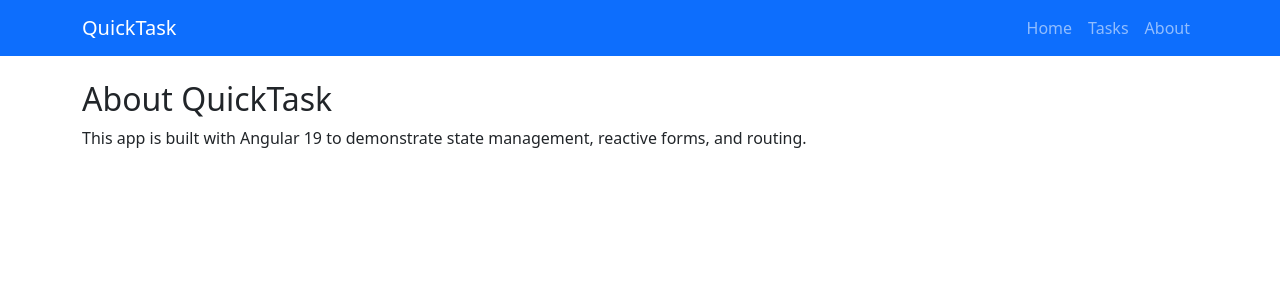
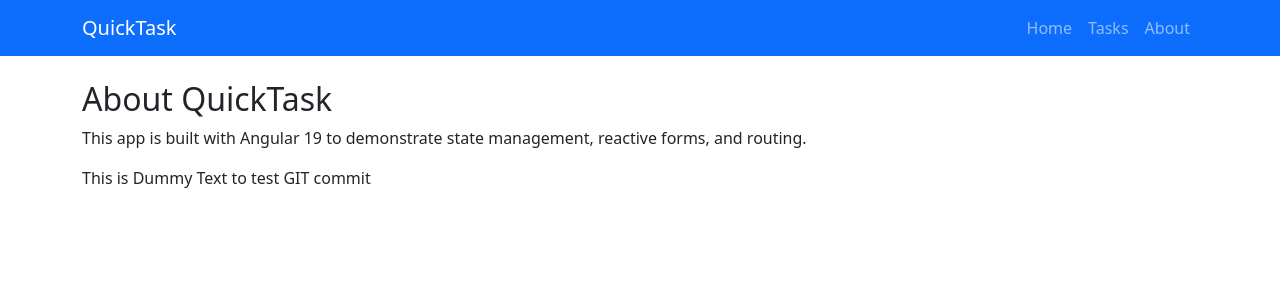
Before and after one commit to neodesyn/QuickTask, an Angular app: page /about in a window 1280 px wide. Shown: the top 300 px of the page. Built offline with nearby package versions, Linux system fonts and the light colour scheme.

Commit message:
Text added at about page

```diff
--- a/src/app/pages/about/about.component.html
+++ b/src/app/pages/about/about.component.html
@@ -1,4 +1,5 @@
 <div class="container mt-4">
     <h2>About QuickTask</h2>
     <p>This app is built with Angular 19 to demonstrate state management, reactive forms, and routing.</p>
+    <p>This is Dummy Text to test GIT  commit</p>
   </div>
```
